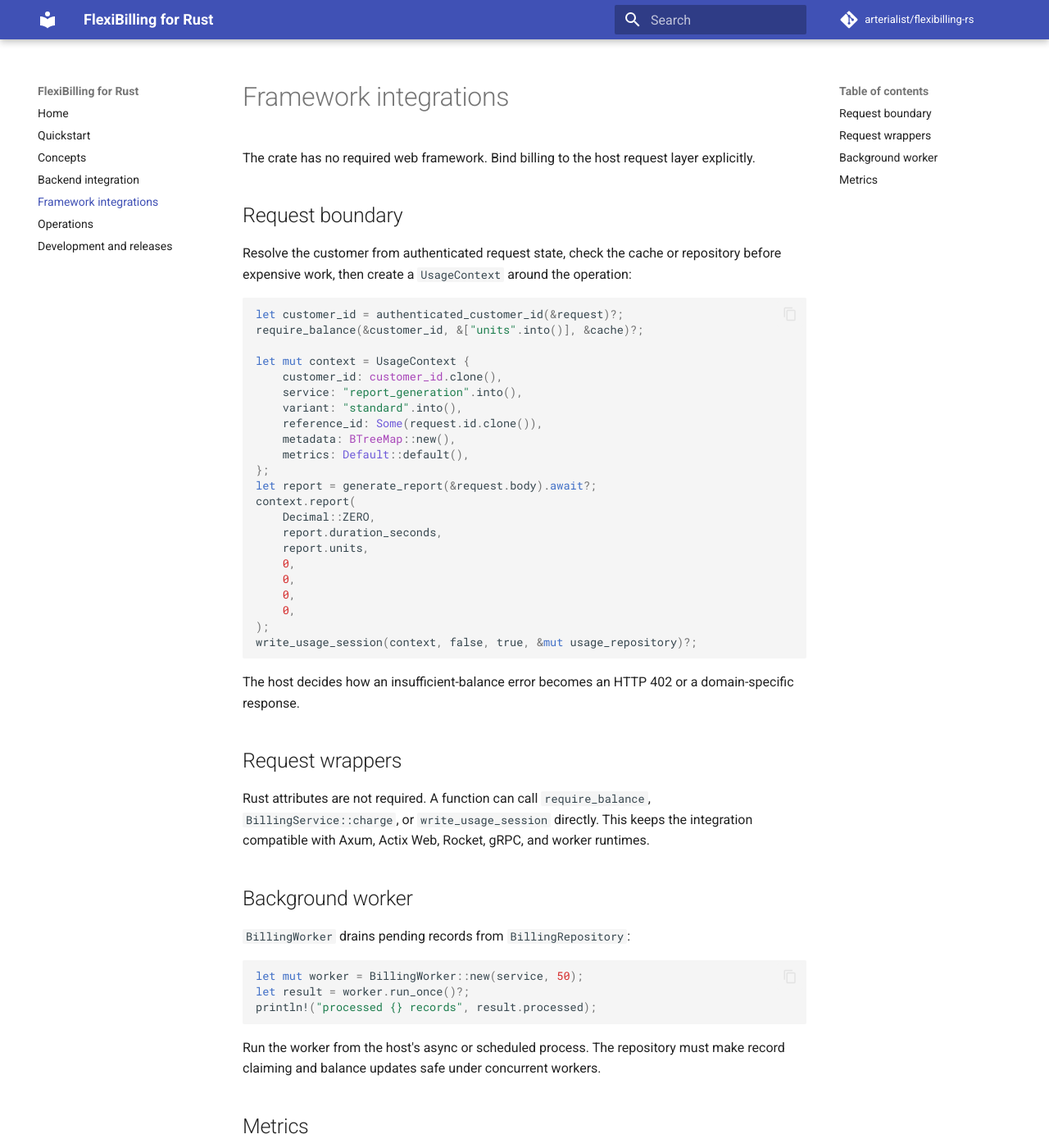
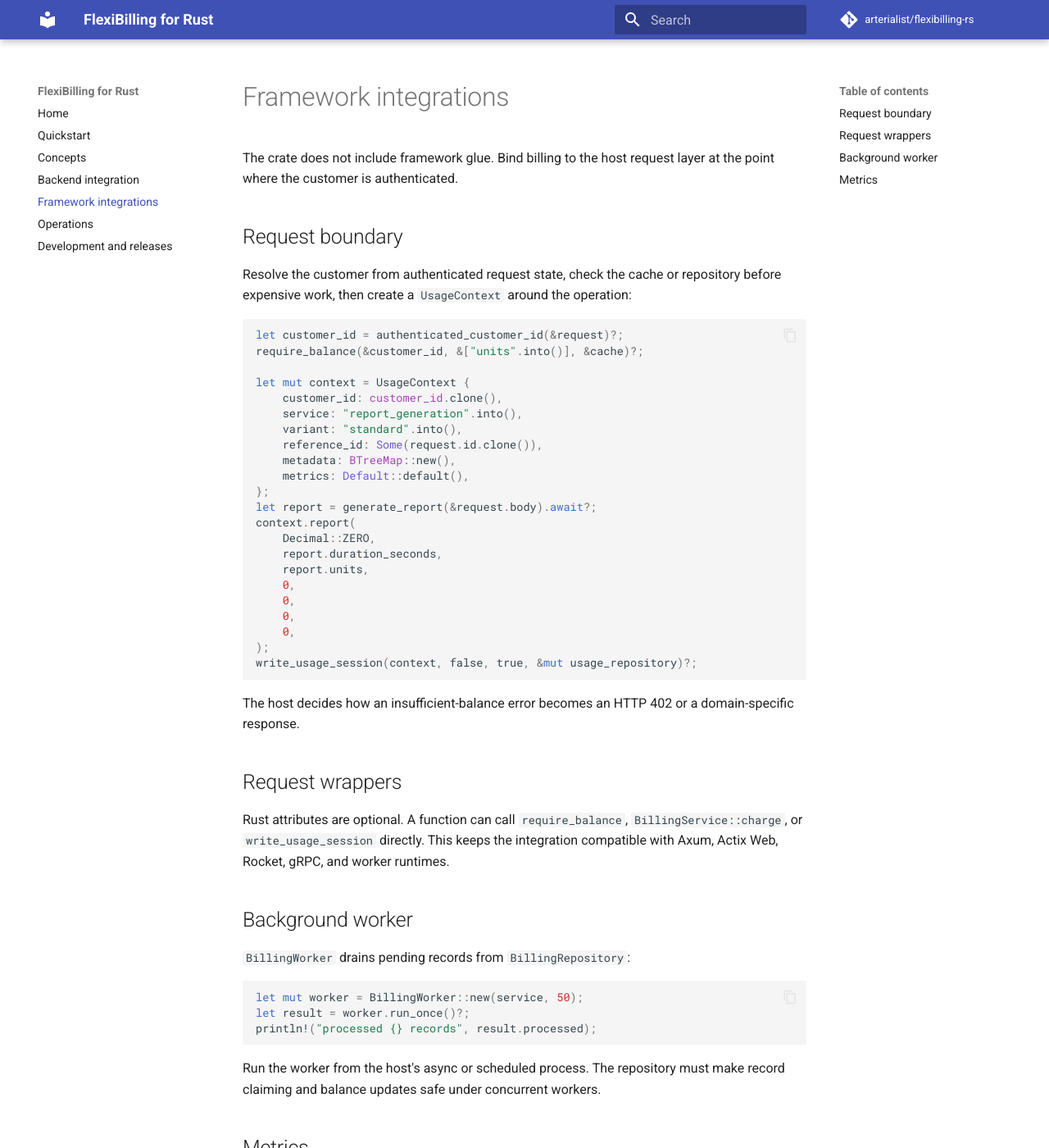
Before and after one commit to arterialist/flexibilling-rs, an MkDocs documentation site: the page built from docs/integrations.md, in a window 1280 px wide and 1400 px high. Shown: the whole window at 82% size. Built offline with MkDocs 1.6.1 and Material for MkDocs 9.7.7, drawn with Linux system fonts in a browser that asks for light colours; comment, search, counter and statistics services are not loaded.

Commit message:
docs: tighten Rust README and guides

```diff
--- a/docs/integrations.md
+++ b/docs/integrations.md
@@ -1,7 +1,7 @@
 # Framework integrations
 
-The crate has no required web framework. Bind billing to the host request layer
-explicitly.
+The crate does not include framework glue. Bind billing to the host request
+layer at the point where the customer is authenticated.
 
 ## Request boundary
 
@@ -39,7 +39,7 @@ domain-specific response.
 
 ## Request wrappers
 
-Rust attributes are not required. A function can call `require_balance`,
+Rust attributes are optional. A function can call `require_balance`,
 `BillingService::charge`, or `write_usage_session` directly. This keeps the
 integration compatible with Axum, Actix Web, Rocket, gRPC, and worker runtimes.
 
```
Also changed, not shown: README.md (+7 -7 lines), docs/backends.md (+2 -2 lines), docs/index.md (+1 -1 lines), docs/quickstart.md (+1 -1 lines).
